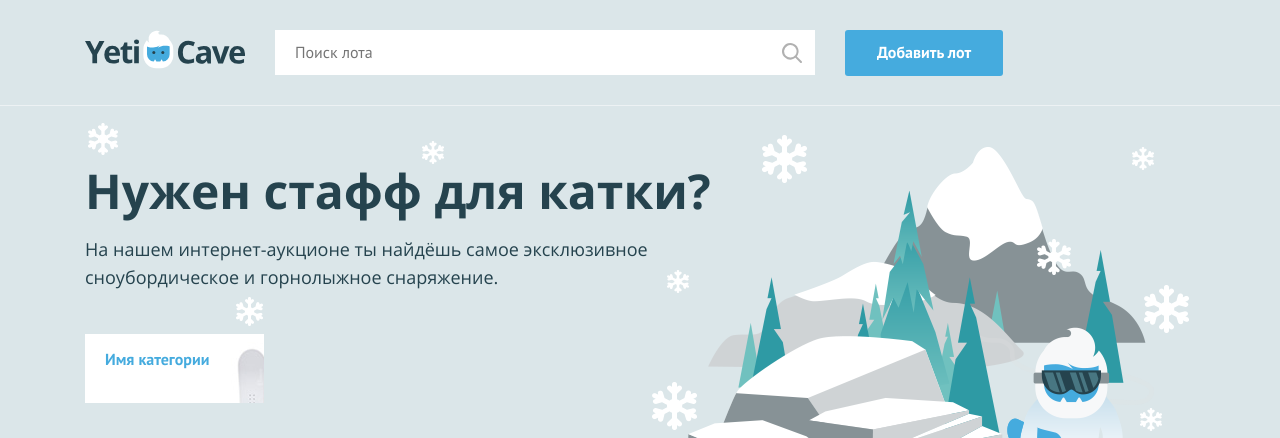
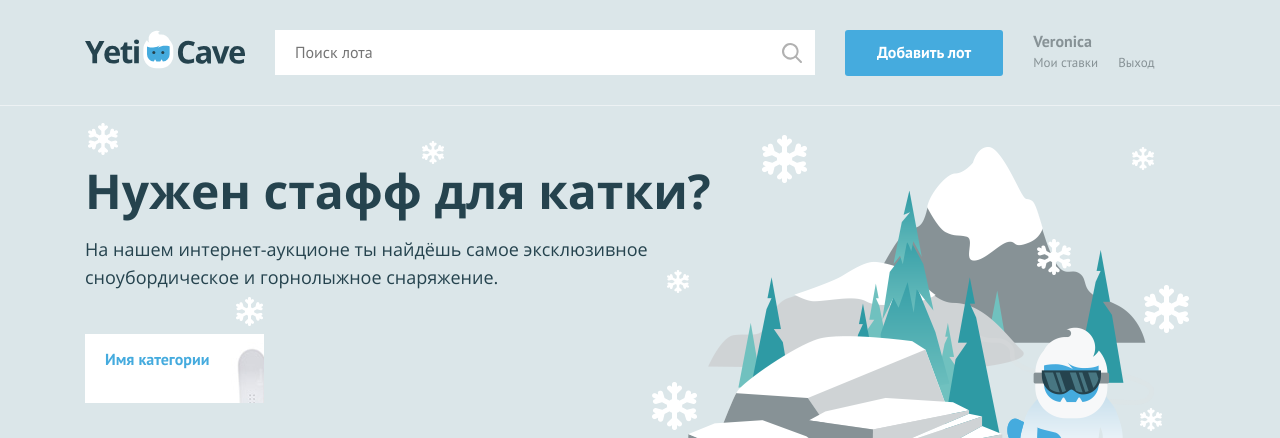
Before and after one commit to veronica-shiyan/104625-yeticave-9, a PHP site: page / in a window 1280 px wide. Shown: the top 438 px of the page. Run offline with PHP 8.4, Linux system fonts and the light colour scheme.

Commit message:
Добавила условие вывода имени пользователя

```diff
--- a/index.php
+++ b/index.php
@@ -1,7 +1,7 @@
 <?php
 $is_auth = rand(0, 1);
 
-$user_name = ''; // укажите здесь ваше имя
+$user_name = 'Veronica';
 ?>
 <!DOCTYPE html>
 <html lang="ru">
@@ -27,9 +27,23 @@ $user_name = ''; // укажите здесь ваше имя
         <a class="main-header__add-lot button" href="pages/add-lot.html">Добавить лот</a>
 
         <nav class="user-menu">
-
-        <!-- здесь должен быть PHP код для показа меню и данных пользователя -->
-
+            <?php if ($is_auth === 1) {?>
+            <div class="user-menu__logged">
+                <p> <?php echo $user_name ?> </p>
+                <a class="user-menu__bets" href="pages/my-bets.html">Мои ставки</a>
+                <a class="user-menu__logout" href="#">Выход</a>
+            </div>
+            <?php }
+            else {?>
+            <ul class="user-menu__list">
+                <li class="user-menu__item">
+                    <a href="#">Регистрация</a>
+                </li>
+                <li class="user-menu__item">
+                    <a href="#">Вход</a>
+                </li>
+            </ul>
+            <?php } ?>
         </nav>
     </div>
 </header>
```
